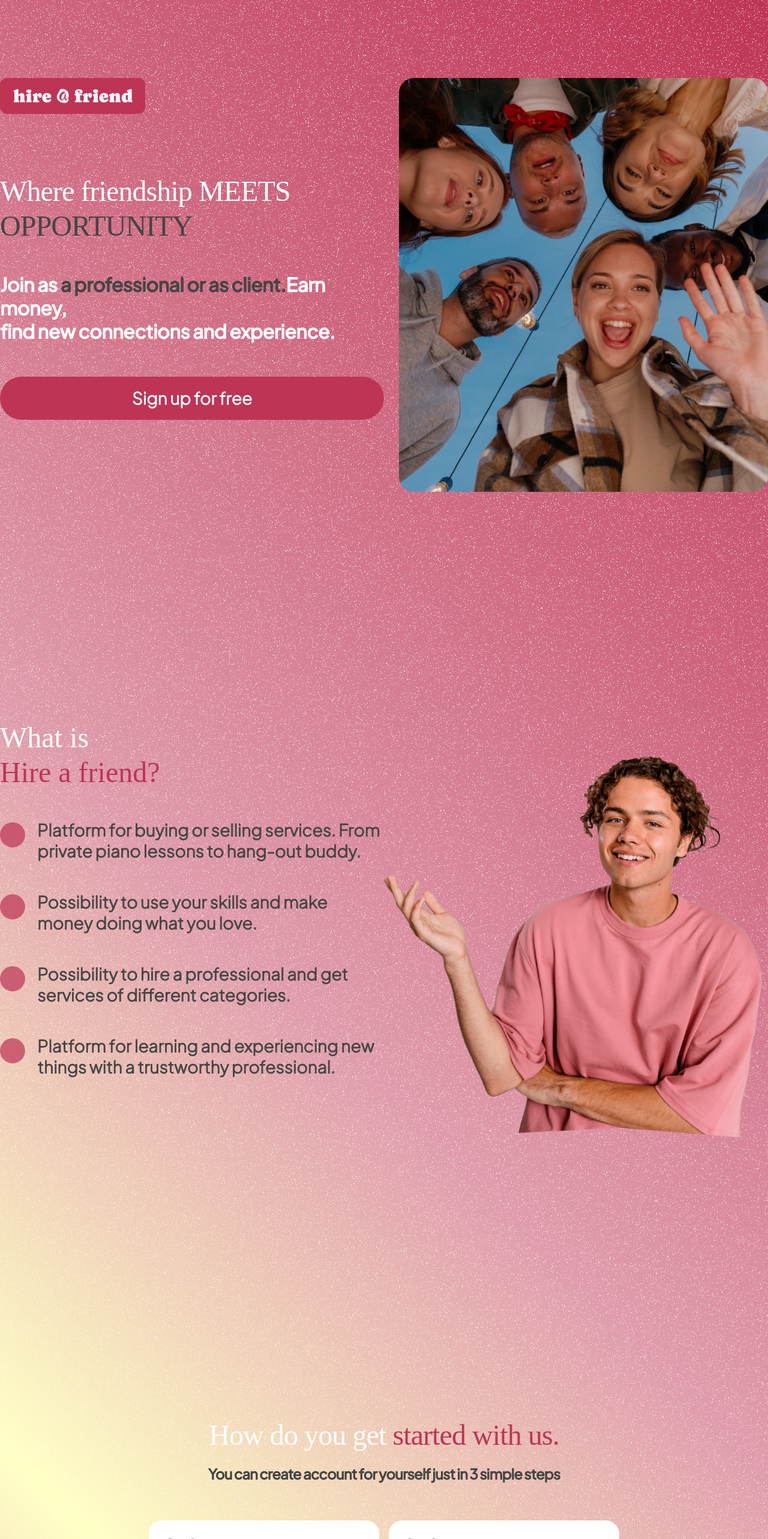
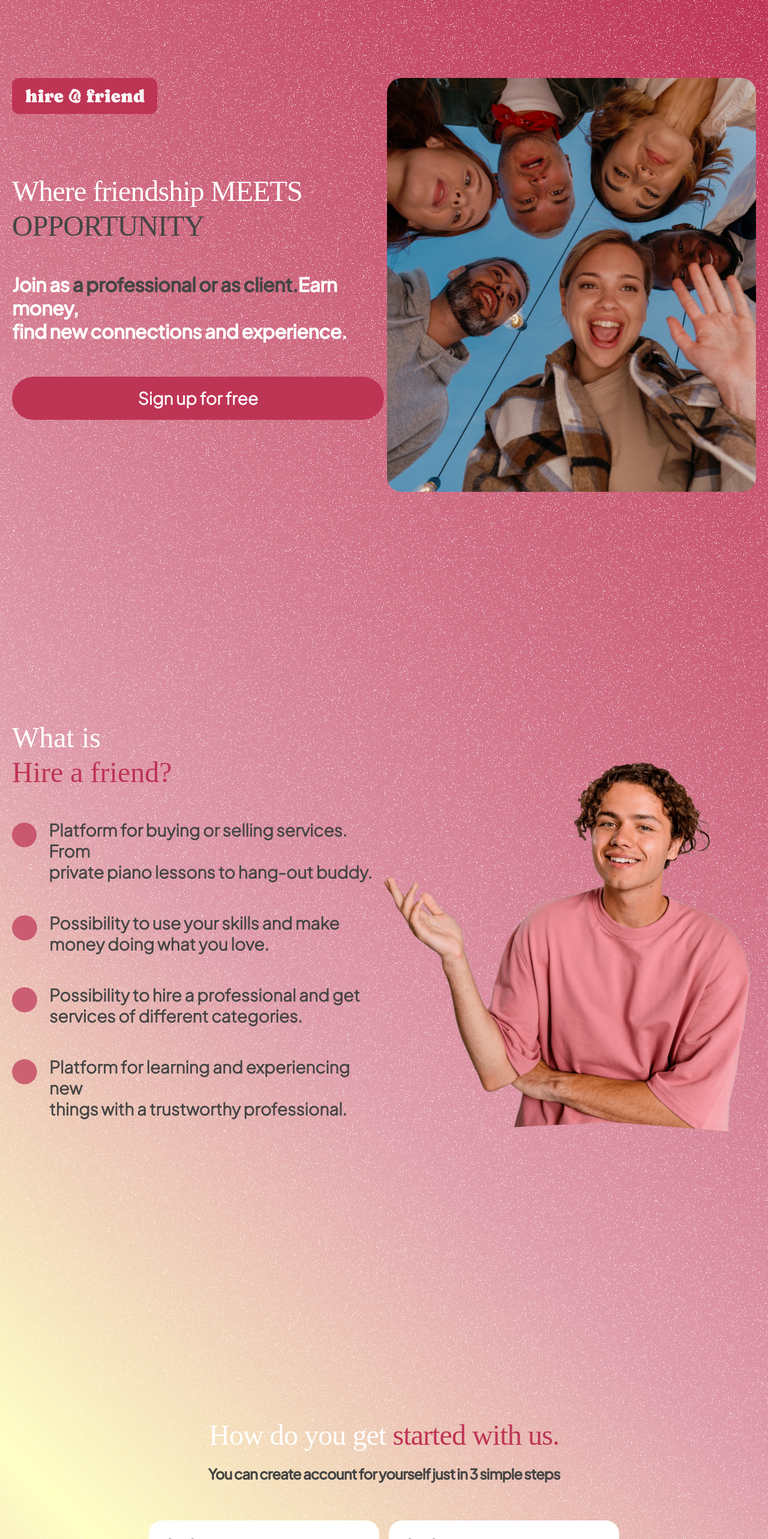
Before and after one commit to Mylothros/hire-a-friend, a Next.js app: page / in a window 1280 px wide. Shown: the top 2566 px of the page at 60% size. Built offline with nearby package versions, Linux system fonts and the light colour scheme; a web font is replaced by a local one.

Commit message:
fix some styles

```diff
--- a/pages/index.js
+++ b/pages/index.js
@@ -63,7 +63,7 @@ const LandingPage = () => {
             </div>
 
             <div className={styles['area-2']}>
-                <div>
+                <div className={styles['grid-item']}>
                     <p className={styles['target-paragraph-1']}>
                         <span>What is <br/></span>
                         <span>Hire a friend?</span>
--- a/styles/pages/landingPage.module.scss
+++ b/styles/pages/landingPage.module.scss
@@ -17,6 +17,7 @@
         margin-left: auto;
 
         .grid-item {
+            margin-left: 20px;
             overflow: hidden;
         }
 
@@ -55,7 +56,7 @@
         .image {
             display: flex;
             align-items: center;
-            margin-right: 0px;
+            margin-right: 20px;
             margin-left: auto;
             justify-content: center;
             max-width: 615px;
@@ -82,6 +83,9 @@
         margin-right: auto;
         margin-left: auto;
 
+        .grid-item {
+            margin-left: 20px;
+        }
 
         .target-paragraph-1 {
             font-family: 'Unbounded';
@@ -120,7 +124,7 @@
             justify-content: center;
             align-items: center;
             margin-top: 60px;
-            margin-right: 0px;
+            margin-right: 20px;
             margin-left: auto;
             max-width:  728px;
             max-height: 732px;
```
